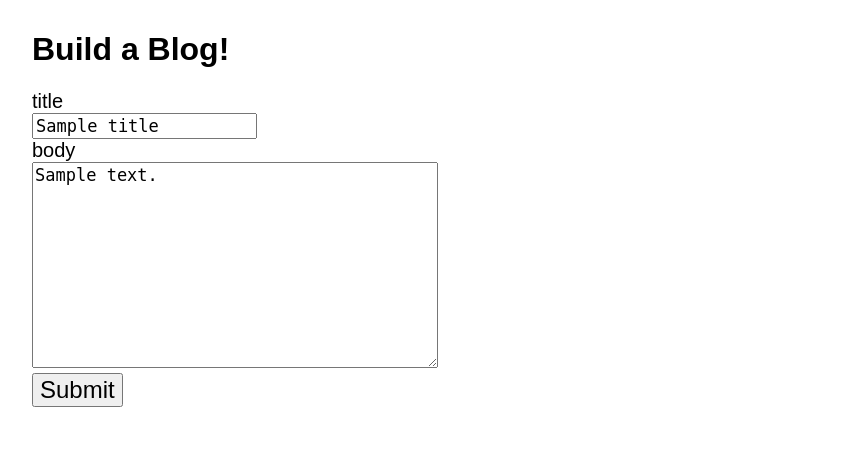
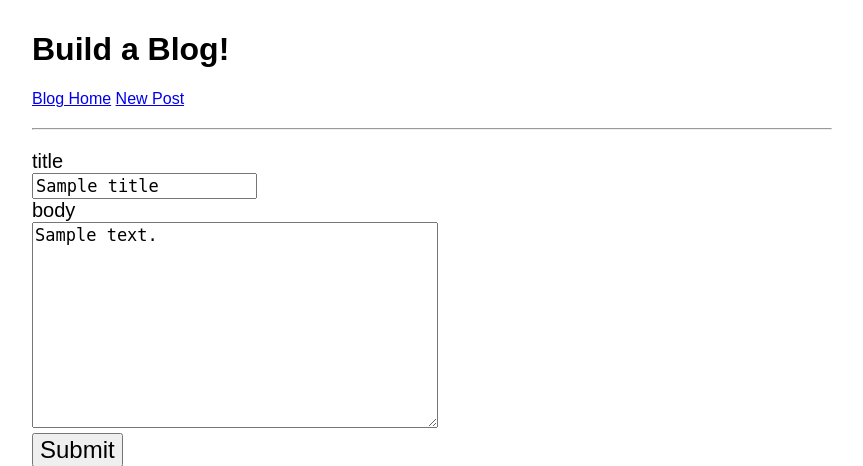
Before and after one commit to dylanjshaffer/build-a-blog, a Python web app: template templates/new-post.html in a window 1280 px wide. Shown: the top 466 px of the page, without its empty margins (208-1071 px from the left). Run offline with Jinja, Linux system fonts and the light colour scheme; the template is opened without the code that fills it: most values are stand-ins (such as "Sample title", 1, 10 or a date in 2020).

Commit message:
added navigation links

```diff
--- a/templates/base.html
+++ b/templates/base.html
@@ -58,6 +58,11 @@
   </head>
   <body>
     <h1>Build a Blog!</h1>
+    <div class='nav'>
+      <a href='/blog'>Blog Home</a>
+      <a href='/newpost'>New Post</a>
+    </div>
+    <hr>
     {% block content %}
     {% endblock %}
   </body>
```
Also changed, not shown: main.py (+3 -4 lines), 1 other file.
